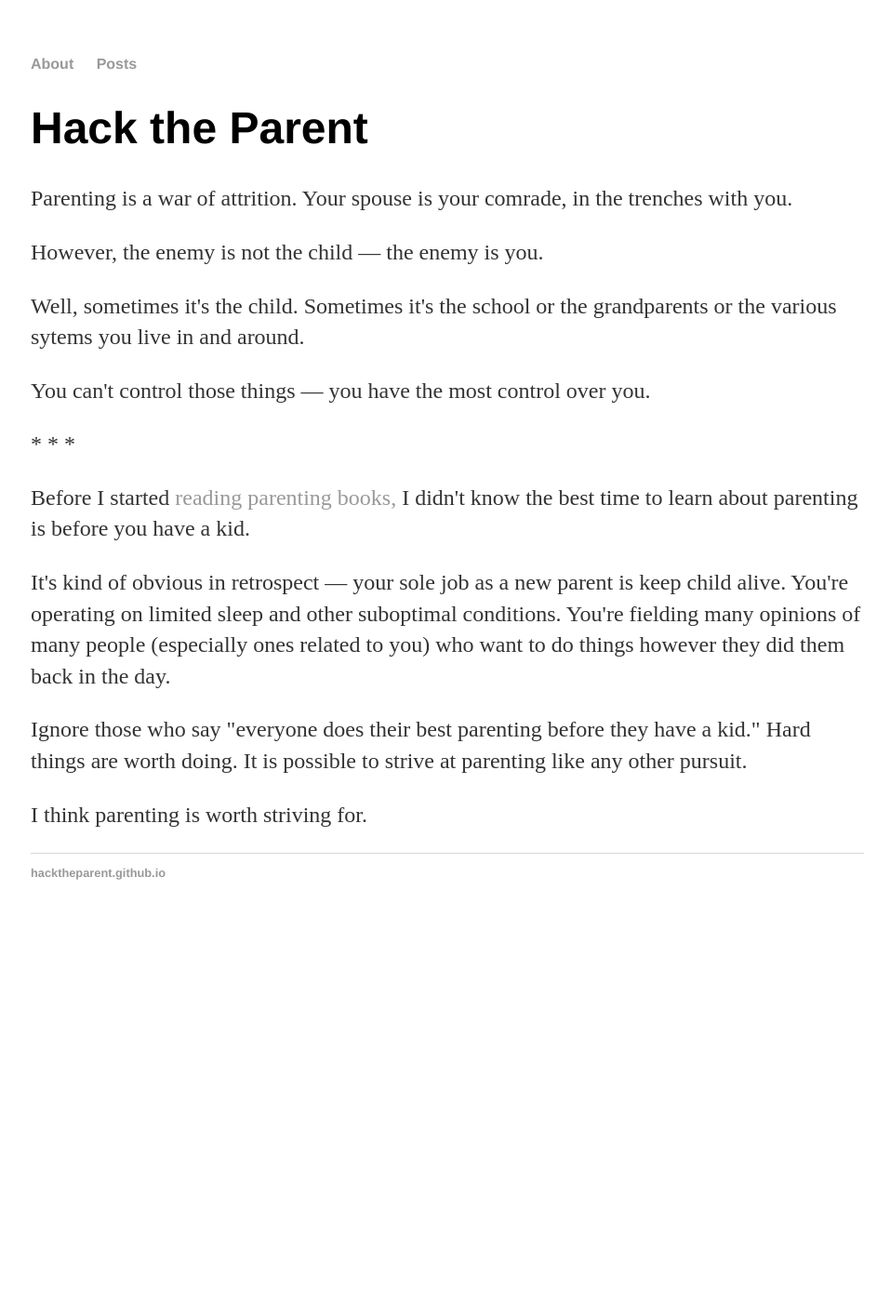
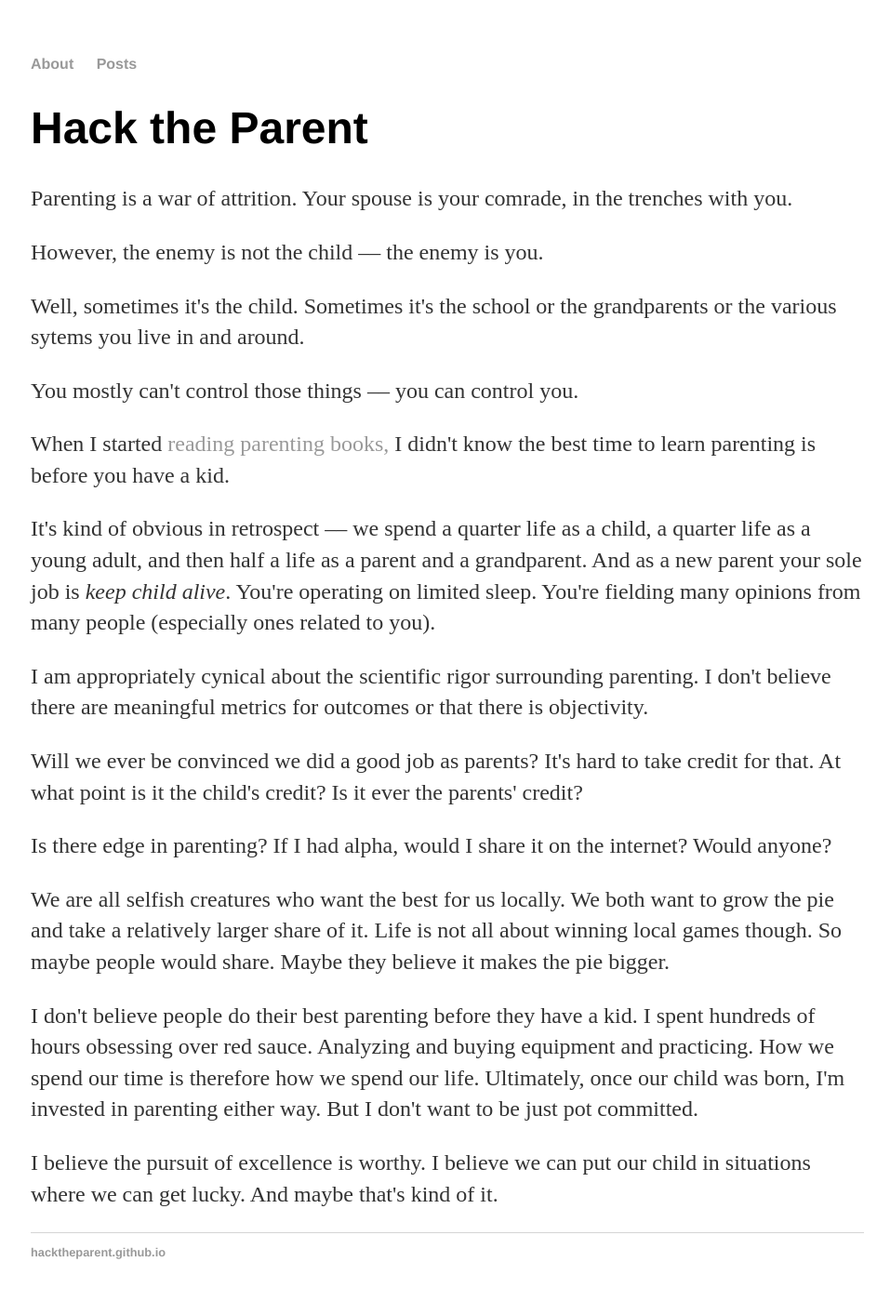
Before and after one commit to hacktheparent/hacktheparent.github.io, a Jekyll site: the page built from index.html, in a window 1280 px wide. Shown: the whole page at 93% size, without its empty margins (159-1116 px from the left). Built offline with Jekyll 4.4.1, drawn with Linux system fonts in a browser that asks for light colours; before the commit the page ends 1006 px from its top, so only the background shows below that.

Commit message:
update index.html

```diff
--- a/index.html
+++ b/index.html
@@ -11,15 +11,22 @@ title: Hack the Parent
 
 	<p>Well, sometimes it's the child. Sometimes it's the school or the grandparents or the various sytems you live in and around.</p>
 
-	<p>You can't control those things –– you have the most control over you.</p>
+	<p>You mostly can't control those things –– you can control you.</p>
 
-	<p>* * *</p>
+	<p>When I started <a href="/posts/bringingupbebe.html">reading parenting books,</a> I didn't know the best time to learn parenting is before you have a kid.</p>
 
-	<p>Before I started <a href="/posts/bringingupbebe.html">reading parenting books,</a> I didn't know the best time to learn about parenting is before you have a kid.</p>
+	<p>It's kind of obvious in retrospect –– we spend a quarter life as a child, a quarter life as a young adult, and then half a life as a parent and a grandparent. And as a new parent your sole job is <i>keep child alive</i>. You're operating on limited sleep. You're fielding many opinions from many people (especially ones related to you).</p>
 
-	<p>It's kind of obvious in retrospect –– your sole job as a new parent is keep child alive. You're operating on limited sleep and other suboptimal conditions. You're fielding many opinions of many people (especially ones related to you) who want to do things however they did them back in the day.</p>
+	<p>I am appropriately cynical about the scientific rigor surrounding parenting. I don't believe there are meaningful metrics for outcomes or that there is objectivity.</p>
 
-	<p>Ignore those who say "everyone does their best parenting before they have a kid." Hard things are worth doing. It is possible to strive at parenting like any other pursuit.</p>
+	<p>Will we ever be convinced we did a good job as parents? It's hard to take credit for that. At what point is it the child's credit? Is it ever the parents' credit?</p>
 
-	<p>I think parenting is worth striving for.</p>
+	<p>Is there edge in parenting? If I had alpha, would I share it on the internet? Would anyone?</p>
+
+	<p>We are all selfish creatures who want the best for us locally. We both want to grow the pie and take a relatively larger share of it. Life is not all about winning local games though. So maybe people would share. Maybe they believe it makes the pie bigger.</p>
+
+	<p>I don't believe people do their best parenting before they have a kid. I spent hundreds of hours obsessing over red sauce. Analyzing and buying equipment and practicing. How we spend our time is therefore how we spend our life. Ultimately, once our child was born, I'm invested in parenting either way. But I don't want to be just pot committed.</p>
+
+	<p>I believe the pursuit of excellence is worthy. I believe we can put our child in situations where we can get lucky. And maybe that's kind of it.</p>
+
 </div><!-- /.blurb -->
```
